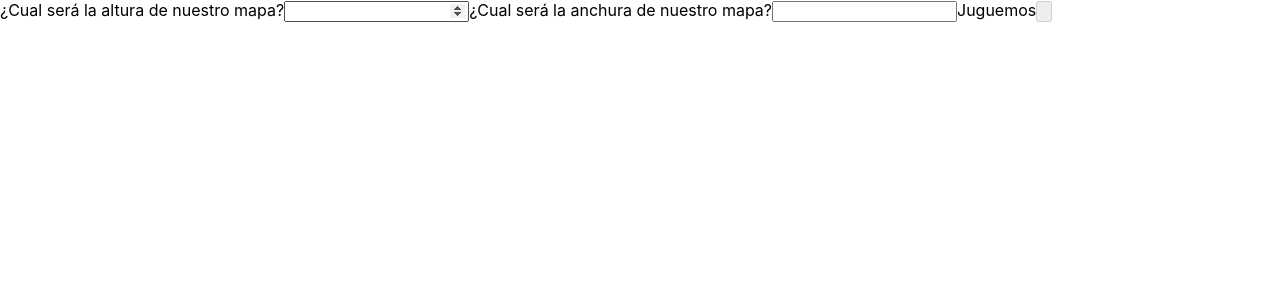
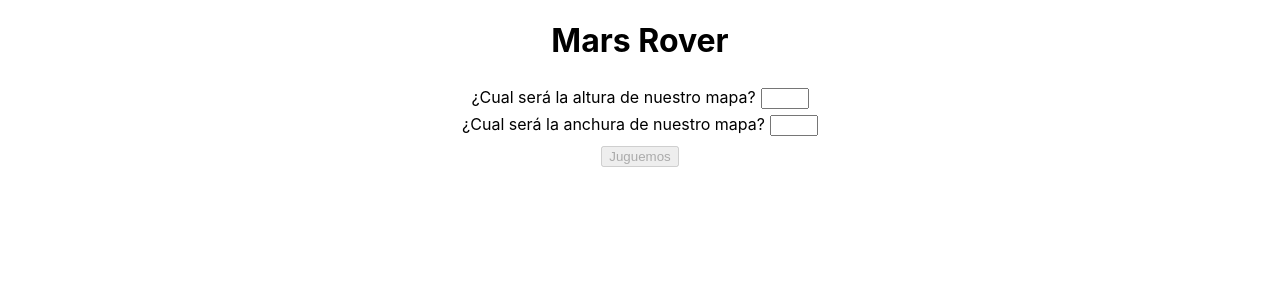
Before and after one commit to javisan81/mars-rover, a React (Create React App) app: page / in a window 1280 px wide. Shown: the top 300 px of the page. Built offline with nearby package versions, Linux system fonts and the light colour scheme.

Commit message:
añadimos estilos para mejorar la vista de las paginas

```diff
--- a/src/components/maps/creation/NewMap.tsx
+++ b/src/components/maps/creation/NewMap.tsx
@@ -1,6 +1,7 @@
 import React, {useState} from "react";
 import {changeHeight, changeWidth, useDimensions} from "../../../dimensions/map-dimensions";
 import {useNavigate} from "react-router-dom";
+import "./newMap.css";
 
 export function NewMap() {
     const navigate = useNavigate();
@@ -28,14 +29,20 @@ export function NewMap() {
         onChange(e, changeWidth);
     }
     return (
-        <div>
+        <div className={"newMap"}>
+            <h1>Mars Rover</h1>
             {errorMessage && <span>{errorMessage}</span>}
-            <label htmlFor={"height"}>¿Cual será la altura de nuestro mapa?</label>
-            <input id={"height"} type="number" onChange={onChangeHeight}/>
-            <label htmlFor={"anchura"}>¿Cual será la anchura de nuestro mapa?</label>
-            <input id={"anchura"} type="number" onChange={onChangeWidth}/>
-            <label htmlFor={"continue"}>Juguemos</label>
-            <input id="continue" type={"button"} onClick={onClick} disabled={!readyToContinue}/>
+            <div className={"question"}>
+                <label htmlFor={"height"}>¿Cual será la altura de nuestro mapa?</label>
+                <input id={"height"} type="number" onChange={onChangeHeight}/>
+            </div>
+            <div className={"question"}>
+                <label htmlFor={"anchura"}>¿Cual será la anchura de nuestro mapa?</label>
+                <input id={"anchura"} type="number" onChange={onChangeWidth}/>
+            </div>
+            <button id="continue" type={"button"} onClick={onClick} disabled={!readyToContinue}>
+                Juguemos
+            </button>
         </div>
     );
 }
--- /dev/null
+++ b/src/components/maps/creation/newMap.css
@@ -0,0 +1,16 @@
+.newMap {
+    text-align: center;
+}
+
+.question {
+    padding-top: 5px;
+    width: 100%;
+}
+.question input{
+    margin-left: 5px;
+    width: 40px;
+}
+
+button{
+    margin-top: 10px;
+}
--- a/src/components/maps/rover/MarsView.tsx
+++ b/src/components/maps/rover/MarsView.tsx
@@ -41,10 +41,10 @@ const MarsRow = ({rowNumber, cols, roverPosition, roverDirection}: MarsRowProps)
     let rangeForSurfaces = Array.from(Array(cols).keys()).map(x => x + 1);
     const {row: roversRow, col: roversCol} = roverPosition;
     return (
-        <div aria-label={`${ROW_NAME}${rowNumber}`} className="surface-grid-wrapper">
+        <div aria-label={`${ROW_NAME}${rowNumber}`} className="surface-row">
             {
                 rangeForSurfaces.map((col) => (
-                    <div key={col} aria-label={`${COLUMN_NAME}${col}`}>
+                    <div key={col} aria-label={`${COLUMN_NAME}${col}`} className={"surface-col"}>
                         {
                             <MarsCol rowNumber={rowNumber} colNumber={col} roversRow={roversRow} roversCol={roversCol}
                                      roverDirection={roverDirection}/>
@@ -74,6 +74,10 @@ export const MarsView = (): JSX.Element => {
 
     const rowsStream = Array.from(Array(height).keys()).map(x => x + 1);
     return (
+        <div className={"map"}>
+            <h1>
+                Mars
+            </h1>
             <div>
                 {
                     rowsStream.map(row => <MarsRow key={row} cols={width}
@@ -81,7 +85,8 @@ export const MarsView = (): JSX.Element => {
                                                    roverPosition={roverPosition}
                                                    roverDirection={roverDirection}/>)
                 }
-            <div>
+            </div>
+            <div className={"commands"}>
                 <button onClick={() => move(MoveCommand.Forward)}>Forward</button>
                 <button onClick={() => move(MoveCommand.Backward)}>Backward</button>
                 <button onClick={() => turn(MoveCommand.Left)}>Left</button>
--- a/src/components/maps/rover/marsView.css
+++ b/src/components/maps/rover/marsView.css
@@ -1,19 +1,14 @@
-.surface-grid {
-  box-shadow: 0 0 20px 20px #9a5e3f;
+.surface-row {
+  display: flex;
+  justify-content: center;
 }
 
-.surface-grid-wrapper {
-  display: flex;
-  justify-content: center;
-  padding-top: 25px;
-}
-
-.surface-row {
-  display: flex;
+.surface-col {
+  width: 100px;
+  height: 100px;
 }
 
 .surface-elem {
-  padding: 1px;
   align-items: center;
   justify-items: center;
   background-color: rgba(214, 14, 16, 0.31);
@@ -30,3 +25,18 @@
   width: 100px;
   height: 100px;
 }
+
+
+.commands {
+  padding-top: 25px;
+  display: flex;
+  justify-content: center;
+}
+
+.map button{
+  font-size: medium;
+}
+
+h1{
+  text-align: center;
+}
```
Also changed, not shown: 1 other file (tests, documents, lock files or other folders). Lines whose indentation alone changed are shown as unchanged.
